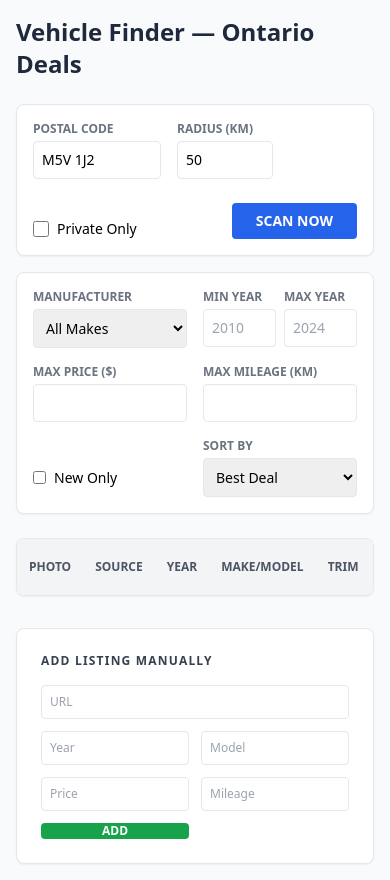
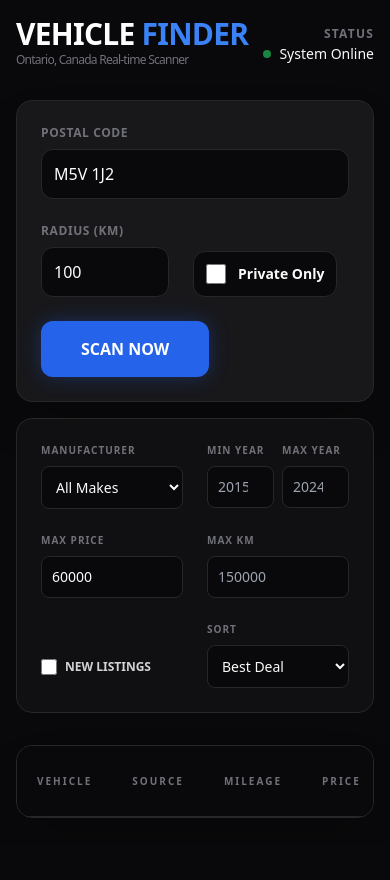
Before and after one commit to Banditcamp299/Car-Scope-Ontario, a Flask app: page / in a window 390 px wide. After the commit the page ends 818 px from the top, so only its background shows below. Run offline with Flask 3, Linux system fonts and the light colour scheme; lists and menus that the app fills with data are empty; some libraries are stand-ins or nearby versions.

Commit message:
Refactor index.html for improved UI and layout
Updated styling and layout for the vehicle finder application, including changes to the header, input fields, and data table. Enhanced user interface with improved background colors and responsive design.

```diff
--- a/templates/index.html
+++ b/templates/index.html
@@ -1,47 +1,65 @@
 <!DOCTYPE html>
-<html lang="en">
+<html lang="en" class="dark">
 <head>
     <meta charset="UTF-8">
     <meta name="viewport" content="width=device-width, initial-scale=1.0">
     <title>Vehicle Finder — Ontario Deals</title>
     <script src="https://cdn.tailwindcss.com"></script>
     <script src="https://unpkg.com/alpinejs" defer></script>
+    <style>
+        [x-cloak] { display: none !important; }
+        body { background-color: #09090b; color: #fafafa; }
+    </style>
 </head>
-<body class="bg-gray-50 text-sm">
+<body class="antialiased">
 
-    <div x-data="vehicleApp()" class="max-w-7xl mx-auto p-4">
+    <div x-data="vehicleApp()" class="max-w-7xl mx-auto p-4 lg:p-8" x-cloak>
+
         <!-- Header -->
-        <header class="mb-6">
-            <h1 class="text-2xl font-bold text-slate-800">Vehicle Finder — Ontario Deals</h1>
+        <header class="flex justify-between items-center mb-8">
+            <h1 class="text-3xl font-black tracking-tight text-white">
+                VEHICLE <span class="text-blue-500">FINDER</span>
+                <span class="text-xs font-normal text-zinc-500 block">Ontario, Canada Real-time Scanner</span>
+            </h1>
+            <div class="text-right">
+                <span class="text-xs text-zinc-500 uppercase font-bold tracking-widest">Status</span>
+                <div class="flex items-center gap-2">
+                    <div class="h-2 w-2 bg-green-500 rounded-full animate-pulse"></div>
+                    <span class="text-sm font-medium">System Online</span>
+                </div>
+            </div>
         </header>
 
         <!-- Top Control Bar -->
-        <div class="bg-white p-4 rounded-lg shadow-sm border mb-4 flex flex-wrap gap-4 items-end">
-            <div>
-                <label class="block text-xs font-bold text-gray-500 mb-1">POSTAL CODE</label>
-                <input x-model="form.postal" type="text" placeholder="A1A 1A1" class="border p-2 rounded w-32 focus:ring-2 focus:ring-blue-500 outline-none">
+        <div class="bg-zinc-900 border border-zinc-800 p-6 rounded-2xl shadow-2xl mb-4">
+            <div class="flex flex-wrap gap-6 items-end">
+                <div class="flex-1 min-w-[200px]">
+                    <label class="block text-xs font-bold text-zinc-500 mb-2 uppercase tracking-wider">Postal Code</label>
+                    <input x-model="form.postal" type="text" class="w-full bg-zinc-950 border border-zinc-800 p-3 rounded-xl focus:ring-2 focus:ring-blue-500 outline-none transition-all text-white">
                 </div>
-            <div>
-                <label class="block text-xs font-bold text-gray-500 mb-1">RADIUS (KM)</label>
-                <input x-model="form.radius" type="number" class="border p-2 rounded w-24 outline-none">
+                <div class="w-32">
+                    <label class="block text-xs font-bold text-zinc-500 mb-2 uppercase tracking-wider">Radius (km)</label>
+                    <input x-model="form.radius" type="number" class="w-full bg-zinc-950 border border-zinc-800 p-3 rounded-xl focus:ring-2 focus:ring-blue-500 outline-none transition-all text-white">
                 </div>
-            <div class="flex items-center self-center mt-6">
-                <input x-model="form.privateOnly" type="checkbox" id="private" class="mr-2 h-4 w-4">
-                <label for="private" class="font-medium">Private Only</label>
+                <div class="flex items-center gap-3 bg-zinc-950 border border-zinc-800 p-3 rounded-xl cursor-pointer">
+                    <input x-model="form.privateOnly" type="checkbox" id="private" class="h-5 w-5 rounded border-zinc-700 bg-zinc-800 text-blue-600 focus:ring-blue-500">
+                    <label for="private" class="text-sm font-semibold select-none">Private Only</label>
                 </div>
-            <button @click="scanDeals" :disabled="loading" class="bg-blue-600 hover:bg-blue-700 text-white font-bold py-2 px-6 rounded ml-auto flex items-center">
+                <button @click="scanDeals" :disabled="loading"
+                    class="bg-blue-600 hover:bg-blue-500 disabled:bg-zinc-700 text-white font-black py-4 px-10 rounded-xl transition-all shadow-[0_0_20px_rgba(37,99,235,0.3)] flex items-center gap-3">
                     <template x-if="loading">
-                    <svg class="animate-spin h-4 w-4 mr-2 border-2 border-white border-t-transparent rounded-full" viewBox="0 0 24 24"></svg>
+                        <svg class="animate-spin h-5 w-5 text-white" xmlns="http://www.w3.org/2000/svg" fill="none" viewBox="0 0 24 24"><circle class="opacity-25" cx="12" cy="12" r="10" stroke="currentColor" stroke-width="4"></circle><path class="opacity-75" fill="currentColor" d="M4 12a8 8 0 018-8V0C5.373 0 0 5.373 0 12h4zm2 5.291A7.962 7.962 0 014 12H0c0 3.042 1.135 5.824 3 7.938l3-2.647z"></path></svg>
                     </template>
-                SCAN NOW
+                    <span x-text="loading ? 'SCANNING...' : 'SCAN NOW'"></span>
                 </button>
             </div>
+        </div>
 
-        <!-- Secondary Filter Bar -->
-        <div class="bg-white p-4 rounded-lg shadow-sm border mb-6 grid grid-cols-2 md:grid-cols-6 gap-4">
+        <!-- Filter Bar -->
+        <div class="bg-zinc-900/50 border border-zinc-800 p-6 rounded-2xl mb-8 grid grid-cols-2 md:grid-cols-3 lg:grid-cols-6 gap-6">
             <div>
-                <label class="block text-xs font-bold text-gray-500 mb-1">MANUFACTURER</label>
-                <select x-model="form.make" class="w-full border p-2 rounded outline-none">
+                <label class="block text-[10px] font-black text-zinc-500 mb-2 uppercase tracking-widest">Manufacturer</label>
+                <select x-model="form.make" class="w-full bg-zinc-950 border border-zinc-800 p-2.5 rounded-lg text-sm">
                     <option value="All">All Makes</option>
                     <option value="Ford">Ford</option>
                     <option value="Honda">Honda</option>
@@ -50,90 +68,88 @@
                 </select>
             </div>
             <div class="flex gap-2">
-                <div class="w-1/2">
-                    <label class="block text-xs font-bold text-gray-500 mb-1">MIN YEAR</label>
-                    <input x-model="form.minYear" type="number" placeholder="2010" class="w-full border p-2 rounded">
+                <div>
+                    <label class="block text-[10px] font-black text-zinc-500 mb-2 uppercase tracking-widest">Min Year</label>
+                    <input x-model="form.minYear" type="number" placeholder="2015" class="w-full bg-zinc-950 border border-zinc-800 p-2.5 rounded-lg text-sm">
                 </div>
-                <div class="w-1/2">
-                    <label class="block text-xs font-bold text-gray-500 mb-1">MAX YEAR</label>
-                    <input x-model="form.maxYear" type="number" placeholder="2024" class="w-full border p-2 rounded">
+                <div>
+                    <label class="block text-[10px] font-black text-zinc-500 mb-2 uppercase tracking-widest">Max Year</label>
+                    <input x-model="form.maxYear" type="number" placeholder="2024" class="w-full bg-zinc-950 border border-zinc-800 p-2.5 rounded-lg text-sm">
                 </div>
             </div>
             <div>
-                <label class="block text-xs font-bold text-gray-500 mb-1">MAX PRICE ($)</label>
-                <input x-model="form.maxPrice" type="number" class="w-full border p-2 rounded">
+                <label class="block text-[10px] font-black text-zinc-500 mb-2 uppercase tracking-widest">Max Price</label>
+                <input x-model="form.maxPrice" type="number" placeholder="50000" class="w-full bg-zinc-950 border border-zinc-800 p-2.5 rounded-lg text-sm">
             </div>
             <div>
-                <label class="block text-xs font-bold text-gray-500 mb-1">MAX MILEAGE (KM)</label>
-                <input x-model="form.maxMileage" type="number" class="w-full border p-2 rounded">
+                <label class="block text-[10px] font-black text-zinc-500 mb-2 uppercase tracking-widest">Max Km</label>
+                <input x-model="form.maxMileage" type="number" placeholder="150000" class="w-full bg-zinc-950 border border-zinc-800 p-2.5 rounded-lg text-sm">
             </div>
-            <div class="flex items-center mt-5">
-                <input x-model="form.newOnly" type="checkbox" id="newOnly" class="mr-2">
-                <label for="newOnly">New Only</label>
+            <div class="flex items-center gap-2 pt-6">
+                <input x-model="form.newOnly" type="checkbox" id="newOnly" class="h-4 w-4 rounded border-zinc-700 bg-zinc-800">
+                <label for="newOnly" class="text-xs font-bold text-zinc-300 uppercase">New Listings</label>
             </div>
             <div>
-                <label class="block text-xs font-bold text-gray-500 mb-1">SORT BY</label>
-                <select class="w-full border p-2 rounded outline-none">
+                <label class="block text-[10px] font-black text-zinc-500 mb-2 uppercase tracking-widest">Sort</label>
+                <select class="w-full bg-zinc-950 border border-zinc-800 p-2.5 rounded-lg text-sm">
                     <option>Best Deal</option>
                     <option>Price: Low-High</option>
-                    <option>Price: High-Low</option>
+                    <option>Mileage: Low-High</option>
                 </select>
             </div>
         </div>
 
+        <!-- Error Alert -->
+        <template x-if="errorMessage">
+            <div class="bg-red-900/20 border border-red-500/50 text-red-200 p-4 rounded-xl mb-6 flex justify-between">
+                <span x-text="errorMessage"></span>
+                <button @click="errorMessage = ''" class="font-bold">&times;</button>
+            </div>
+        </template>
+
         <!-- Data Table -->
-        <div class="bg-white rounded-lg shadow-sm border overflow-hidden">
-            <table class="w-full text-left border-collapse">
-                <thead class="bg-gray-100 text-gray-600 text-xs font-bold">
+        <div class="bg-zinc-900 border border-zinc-800 rounded-2xl overflow-hidden shadow-2xl">
+            <div class="overflow-x-auto">
+                <table class="w-full text-left">
+                    <thead class="bg-zinc-950 text-zinc-500 text-[10px] font-black uppercase tracking-[0.2em] border-b border-zinc-800">
                         <tr>
-                        <th class="p-3">PHOTO</th>
-                        <th class="p-3">SOURCE</th>
-                        <th class="p-3">YEAR</th>
-                        <th class="p-3">MAKE/MODEL</th>
-                        <th class="p-3">TRIM</th>
-                        <th class="p-3">MILEAGE</th>
-                        <th class="p-3">PRICE</th>
-                        <th class="p-3 text-blue-600">vs WHOLESALE</th>
-                        <th class="p-3 text-green-600">vs MARKET</th>
-                        <th class="p-3">CITY</th>
-                        <th class="p-3">LINK</th>
+                            <th class="p-5">Vehicle</th>
+                            <th class="p-5">Source</th>
+                            <th class="p-5">Mileage</th>
+                            <th class="p-5">Price</th>
+                            <th class="p-5 text-blue-400">vs Wholesale</th>
+                            <th class="p-5 text-green-400">vs Market</th>
+                            <th class="p-5">Location</th>
+                            <th class="p-5 text-right">Action</th>
                         </tr>
                     </thead>
-                <tbody class="divide-y">
+                    <tbody class="divide-y divide-zinc-800">
                         <template x-for="car in results" :key="car.url">
-                        <tr class="hover:bg-gray-50 transition">
-                            <td class="p-3"><img :src="car.photo" class="w-16 h-12 object-cover rounded shadow-sm"></td>
-                            <td class="p-3 font-medium text-xs" x-text="car.source"></td>
-                            <td class="p-3" x-text="car.year"></td>
-                            <td class="p-3">
-                                <span class="font-bold block" x-text="car.make"></span>
-                                <span class="text-gray-500" x-text="car.model"></span>
+                            <tr class="hover:bg-zinc-800/40 transition-colors group">
+                                <td class="p-5">
+                                    <div class="flex items-center gap-4">
+                                        <img :src="car.photo" class="w-20 h-14 object-cover rounded-lg bg-zinc-800 shadow-lg">
+                                        <div>
+                                            <div class="text-xs font-bold text-zinc-500" x-text="car.year"></div>
+                                            <div class="font-black text-white group-hover:text-blue-400 transition-colors">
+                                                <span x-text="car.make"></span> <span x-text="car.model"></span>
+                                            </div>
+                                        </div>
+                                    </div>
                                 </td>
-                            <td class="p-3 text-gray-400">---</td>
-                            <td class="p-3" x-text="car.mileage"></td>
-                            <td class="p-3 font-bold text-blue-700" x-text="car.price"></td>
-                            <td class="p-3 text-blue-600 font-bold" x-text="car.wholesale_diff"></td>
-                            <td class="p-3 text-green-600 font-bold" x-text="car.market_diff"></td>
-                            <td class="p-3" x-text="car.city"></td>
-                            <td class="p-3">
-                                <a :href="car.url" target="_blank" class="bg-gray-800 text-white px-3 py-1 rounded text-xs">View</a>
+                                <td class="p-5"><span class="px-2 py-1 bg-zinc-800 rounded text-[10px] font-bold" x-text="car.source"></span></td>
+                                <td class="p-5 font-medium text-zinc-300" x-text="car.mileage"></td>
+                                <td class="p-5 font-black text-white text-lg" x-text="car.price"></td>
+                                <td class="p-5"><span class="text-blue-400 font-bold" x-text="car.wholesale_diff"></span></td>
+                                <td class="p-5"><span class="text-green-400 font-bold" x-text="car.market_diff"></span></td>
+                                <td class="p-5 text-zinc-400 text-xs" x-text="car.city"></td>
+                                <td class="p-5 text-right">
+                                    <a :href="car.url" target="_blank" class="inline-block bg-white text-black font-black px-4 py-2 rounded-lg text-xs hover:bg-blue-500 hover:text-white transition-all shadow-lg">VIEW DEAL</a>
                                 </td>
                             </tr>
                         </template>
                     </tbody>
                 </table>
-        </div>
-
-        <!-- Manual Add Section -->
-        <div class="mt-8 bg-white p-6 rounded-lg shadow-sm border">
-            <h2 class="font-bold text-gray-700 mb-4 uppercase text-xs tracking-widest">Add listing manually</h2>
-            <div class="grid grid-cols-2 md:grid-cols-4 lg:grid-cols-7 gap-3">
-                <input x-model="manual.url" placeholder="URL" class="border p-2 rounded text-xs col-span-2">
-                <input x-model="manual.year" placeholder="Year" class="border p-2 rounded text-xs">
-                <input x-model="manual.model" placeholder="Model" class="border p-2 rounded text-xs">
-                <input x-model="manual.price" placeholder="Price" class="border p-2 rounded text-xs">
-                <input x-model="manual.mileage" placeholder="Mileage" class="border p-2 rounded text-xs">
-                <button @click="addManual" class="bg-green-600 text-white font-bold rounded text-xs">ADD</button>
             </div>
         </div>
     </div>
@@ -142,43 +158,36 @@
         function vehicleApp() {
             return {
                 loading: false,
+                errorMessage: '',
                 form: {
                     postal: 'M5V 1J2',
-                    radius: 50,
+                    radius: 100,
                     privateOnly: false,
                     make: 'All',
-                    minYear: '',
-                    maxYear: '',
-                    maxPrice: '',
-                    maxMileage: '',
-                    newOnly: false
+                    maxPrice: 60000
                 },
                 results: [],
-                manual: { url: '', year: '', model: '', price: '', mileage: '' },
                 async scanDeals() {
                     this.loading = true;
+                    this.errorMessage = '';
+                    this.results = [];
                     try {
                         const response = await fetch('/scan', {
                             method: 'POST',
                             headers: { 'Content-Type': 'application/json' },
                             body: JSON.stringify(this.form)
                         });
-                        this.results = await response.json();
+                        const data = await response.json();
+
+                        if (response.ok) {
+                            this.results = data;
+                        } else {
+                            this.errorMessage = `Error: ${data.message || 'Unknown error'}`;
+                        }
                     } catch (e) {
-                        alert('Scan failed. Check console.');
+                        this.errorMessage = "Failed to connect to the server. Check Railway logs.";
                     }
                     this.loading = false;
-                },
-                addManual() {
-                    this.results.push({
-                        ...this.manual,
-                        source: 'Manual',
-                        photo: 'https://via.placeholder.com/64x48?text=No+Photo',
-                        wholesale_diff: 'N/A',
-                        market_diff: 'N/A',
-                        city: 'Manual'
-                    });
-                    this.manual = { url: '', year: '', model: '', price: '', mileage: '' };
                 }
             }
         }
```
Lines whose indentation alone changed are shown as unchanged.
